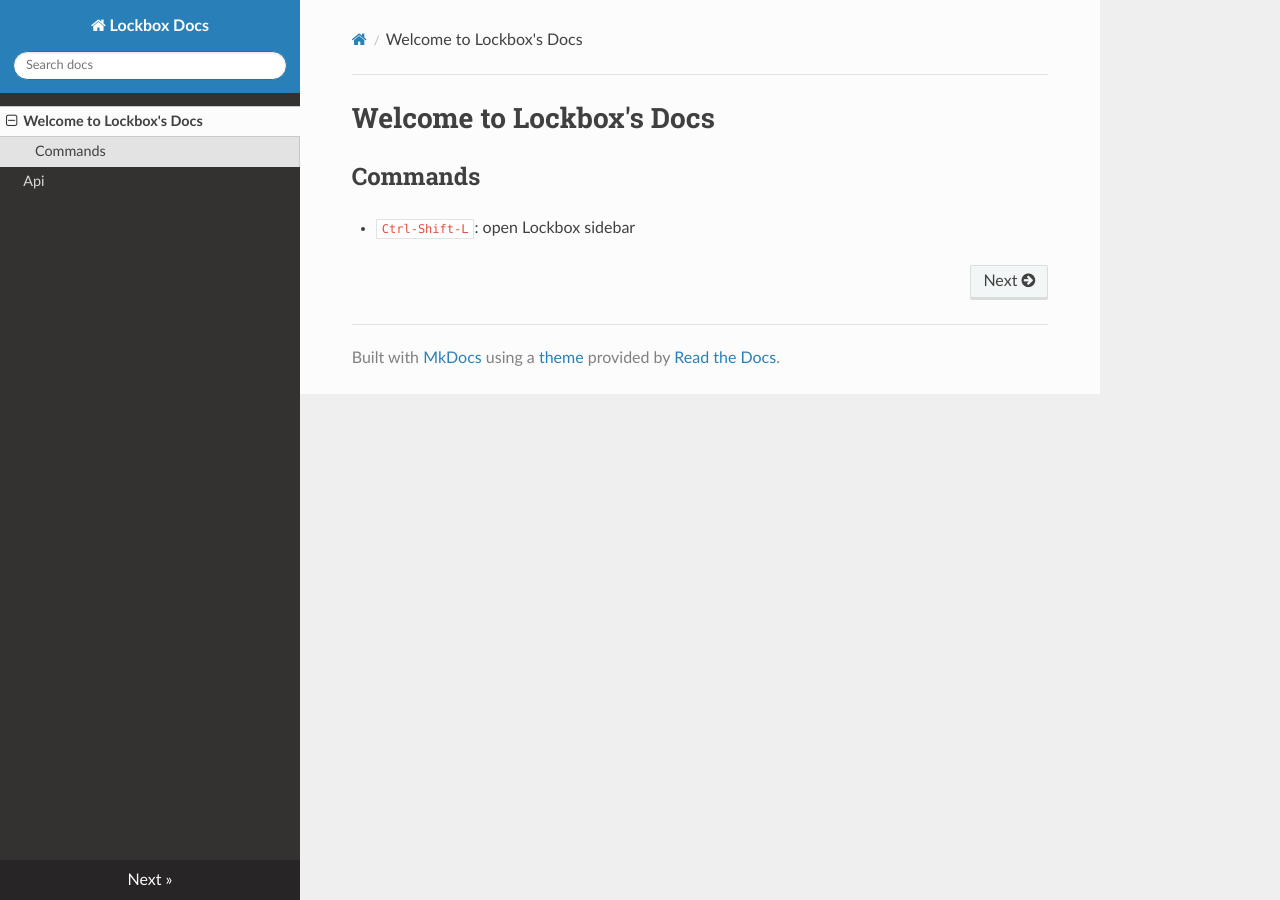
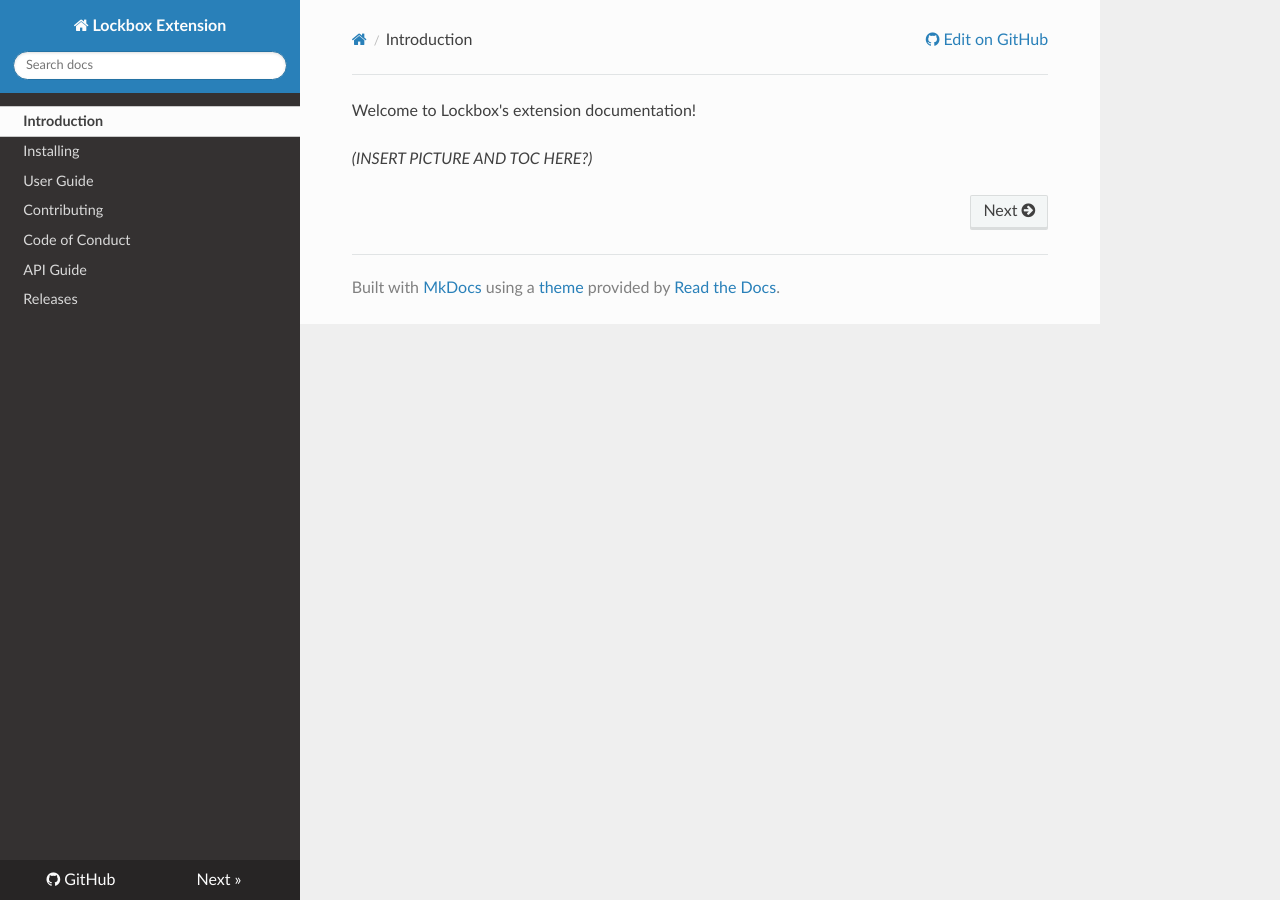
Before and after one commit to mozilla-lockwise/lockbox-extension, an MkDocs documentation site: the page built from docs/index.md, in a window 1280 px wide. Built offline with MkDocs 1.6.1, drawn with Linux system fonts in a browser that asks for light colours; nearby versions of some CDN libraries; old or Windows-style settings are respelled for this version of MkDocs.

Commit message:
move docs to docs folder
- move COC and contributing
- create index and readme content for both web and repo visitors
- move instructions from top-level README into docs
- update mkdocs to have a useful navigation

```diff
--- a/docs/index.md
+++ b/docs/index.md
@@ -1,5 +1,3 @@
-# Welcome to Lockbox's Docs
+Welcome to Lockbox's extension documentation!
 
-## Commands
-
-* `Ctrl-Shift-L`: open Lockbox sidebar
+*(INSERT PICTURE AND TOC HERE?)*
--- a/mkdocs.yml
+++ b/mkdocs.yml
@@ -1,2 +1,14 @@
-site_name: Lockbox Docs
+site_name: Lockbox Extension
+site_description: Documentation for the Firefox extension
 theme: readthedocs
+repo_name: GitHub
+repo_url: https://github.com/mozilla-lockbox/lockbox-extension
+
+pages:
+- 'Introduction': 'index.md'
+- 'Installing': 'install.md'
+- 'User Guide': 'user-guide.md'
+- 'Contributing': 'contributing.md'
+- 'Code of Conduct': 'code_of_conduct.md'
+- 'API Guide': 'api.md'
+- 'Releases': 'releases.md'
```
Also changed, not shown: README.md (+8 -58 lines), docs/README.md (added, +7 -0 lines), docs/code_of_conduct.md (renamed from CODE_OF_CONDUCT.md, +1 -2 lines), docs/contributing.md (renamed from CONTRIBUTING.md, +2 -3 lines), docs/install.md (added, +55 -0 lines), docs/releases.md (added, +19 -0 lines), docs/user-guide.md (added, +7 -0 lines).
